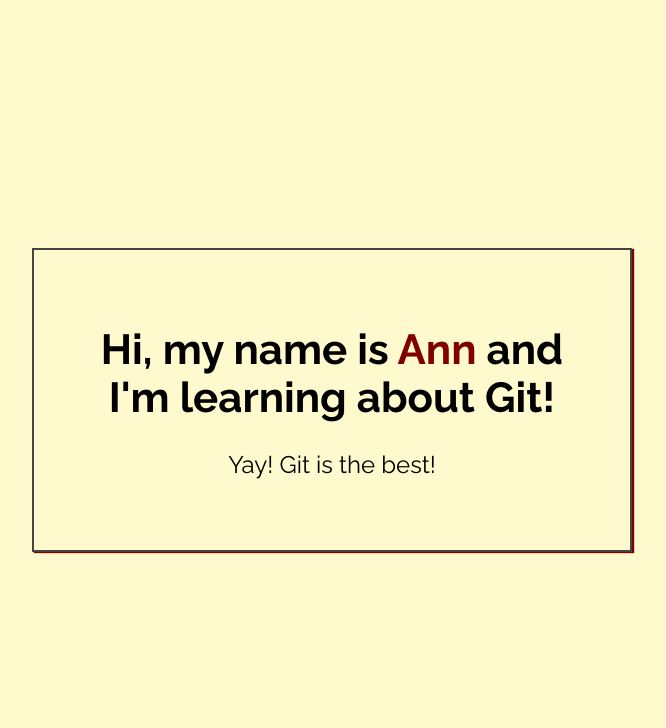
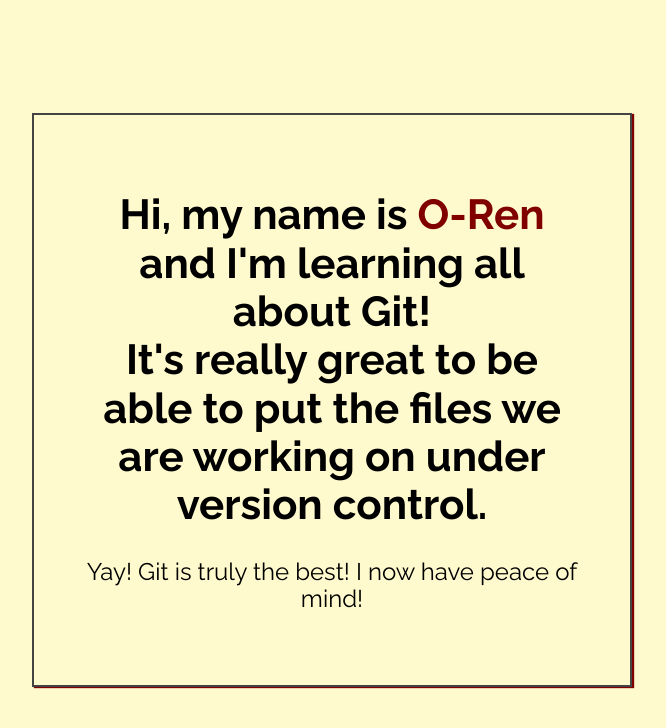
Before and after one commit to Temoren/my-first-repo, a plain HTML site: page index.html in a window 1280 px wide. Shown: the whole page, without its empty margins (308-974 px from the left). Drawn offline with Linux system fonts and the light colour scheme.

Commit message:
Added name to index.html

```diff
--- a/index.html
+++ b/index.html
@@ -14,9 +14,9 @@
 <body>
 
     <div class="greeting">
-        <h1>Hi, my name is <span class="highlight">Ann</span> and I'm learning about Git! </h1>
+        <h1>Hi, my name is <span class="highlight">O-Ren</span> and I'm learning all about Git!<br>It's really great to be able to put the files we are working on under version control.</h1>
 
-        <p>Yay! Git is the best!</p>
+        <p>Yay! Git is truly the best! I now have peace of mind!</p>
     </div>
 
 </body>
```
